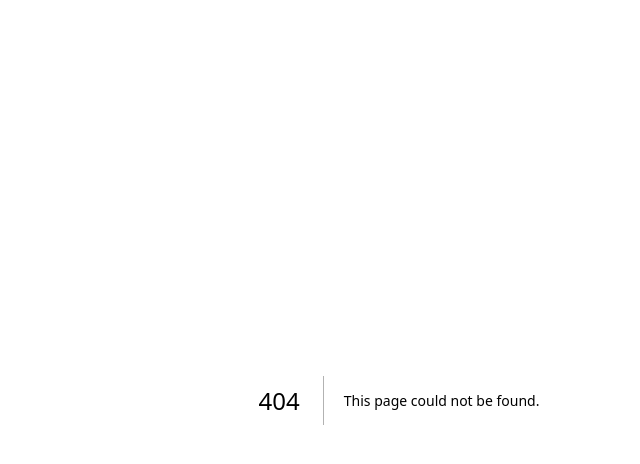
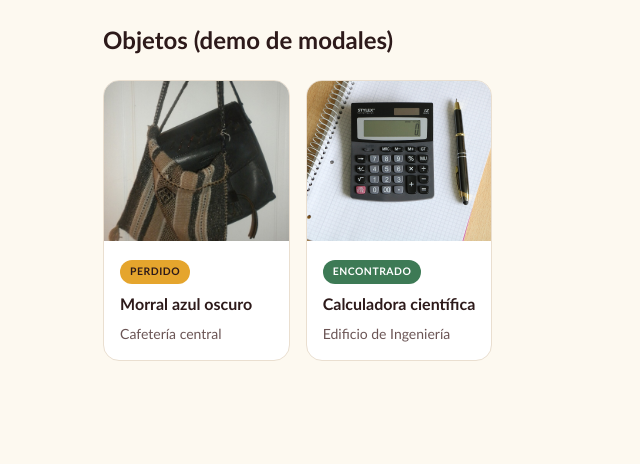
Before and after one commit to gabo-hacStyle/uscoencuentra-front, a Next.js app: page /items in a window 1280 px wide. Before the commit this address had no page. Shown: the top 464 px of the page, without its empty margins (241-881 px from the left). Built offline with nearby package versions, Linux system fonts and the light colour scheme.

Commit message:
feat: add contact flow and temporary demo page

```diff
--- /dev/null
+++ b/app/items/page.tsx
@@ -0,0 +1,13 @@
+import ItemsDemo from "@/components/items/ItemsDemo";
+import { itemsMock } from "@/mocks/items.mock";
+
+export default function ItemsPage() {
+    return (
+        <main className="mx-auto max-w-5xl p-6">
+        <h1 className="mb-6 text-2xl font-bold text-usco-ink">
+            Objetos (demo de modales)
+        </h1>
+        <ItemsDemo items={itemsMock} />
+        </main>
+    );
+}
--- /dev/null
+++ b/components/items/ContactFlow.tsx
@@ -0,0 +1,26 @@
+"use client";
+
+import { useState } from "react";
+import ItemDetailModal from "@/components/items/ItemDetailModal";
+import PrivateContactModal from "@/components/items/PrivateContactModal";
+import type { Item } from "@/types/item";
+
+interface ContactFlowProps {
+    item: Item;
+    onClose: () => void;
+}
+
+export default function ContactFlow({ item, onClose }: ContactFlowProps) {
+    const [step, setStep] = useState<"detail" | "contact">("detail");
+
+    if (step === "contact") {
+        return <PrivateContactModal item={item} onClose={onClose} />;
+    }
+    return (
+        <ItemDetailModal
+        item={item}
+        onClose={onClose}
+        onContact={() => setStep("contact")}
+        />
+    );
+}
--- /dev/null
+++ b/components/items/ItemsDemo.tsx
@@ -0,0 +1,54 @@
+"use client";
+
+import Image from "next/image";
+import { useState } from "react";
+import ContactFlow from "@/components/items/ContactFlow";
+import { ITEM_TEXTS } from "@/lib/item-texts";
+import type { Item } from "@/types/item";
+
+export default function ItemsDemo({ items }: { items: Item[] }) {
+    const [selectedItem, setSelectedItem] = useState<Item | null>(null);
+
+    return (
+        <>
+        <ul className="grid gap-4 sm:grid-cols-2 lg:grid-cols-3">
+            {items.map((item) => (
+            <li key={item.id}>
+                <button
+                type="button"
+                onClick={() => setSelectedItem(item)}
+                className="w-full overflow-hidden rounded-2xl border border-usco-line bg-white text-left transition hover:shadow-md"
+                >
+                <div className="relative h-40">
+                    <Image
+                    src={item.imageUrl}
+                    alt={item.title}
+                    fill
+                    sizes="(min-width: 1024px) 20rem, (min-width: 640px) 50vw, 100vw"
+                    className="object-cover"
+                    />
+                </div>
+                <div className="space-y-2 p-4">
+                    <span
+                    className={`inline-block rounded-full px-2.5 py-1 text-[0.65rem] font-bold uppercase tracking-wider ${ITEM_TEXTS[item.type].badgeClassName}`}
+                    >
+                    {ITEM_TEXTS[item.type].badgeLabel}
+                    </span>
+                    <h3 className="font-bold text-usco-ink">{item.title}</h3>
+                    <p className="text-sm text-usco-muted">{item.location}</p>
+                </div>
+                </button>
+            </li>
+            ))}
+        </ul>
+
+        {selectedItem && (
+            <ContactFlow
+            key={selectedItem.id}
+            item={selectedItem}
+            onClose={() => setSelectedItem(null)}
+            />
+        )}
+        </>
+    );
+}
```
